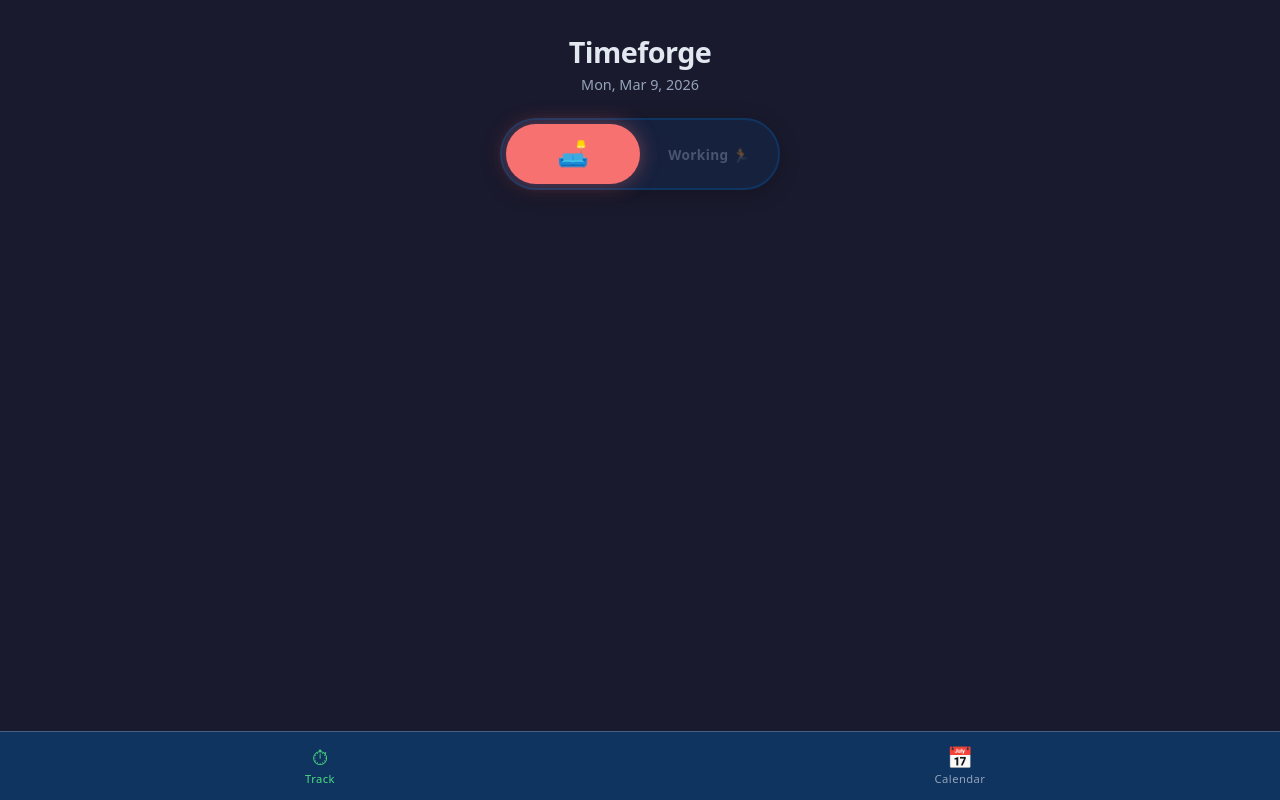
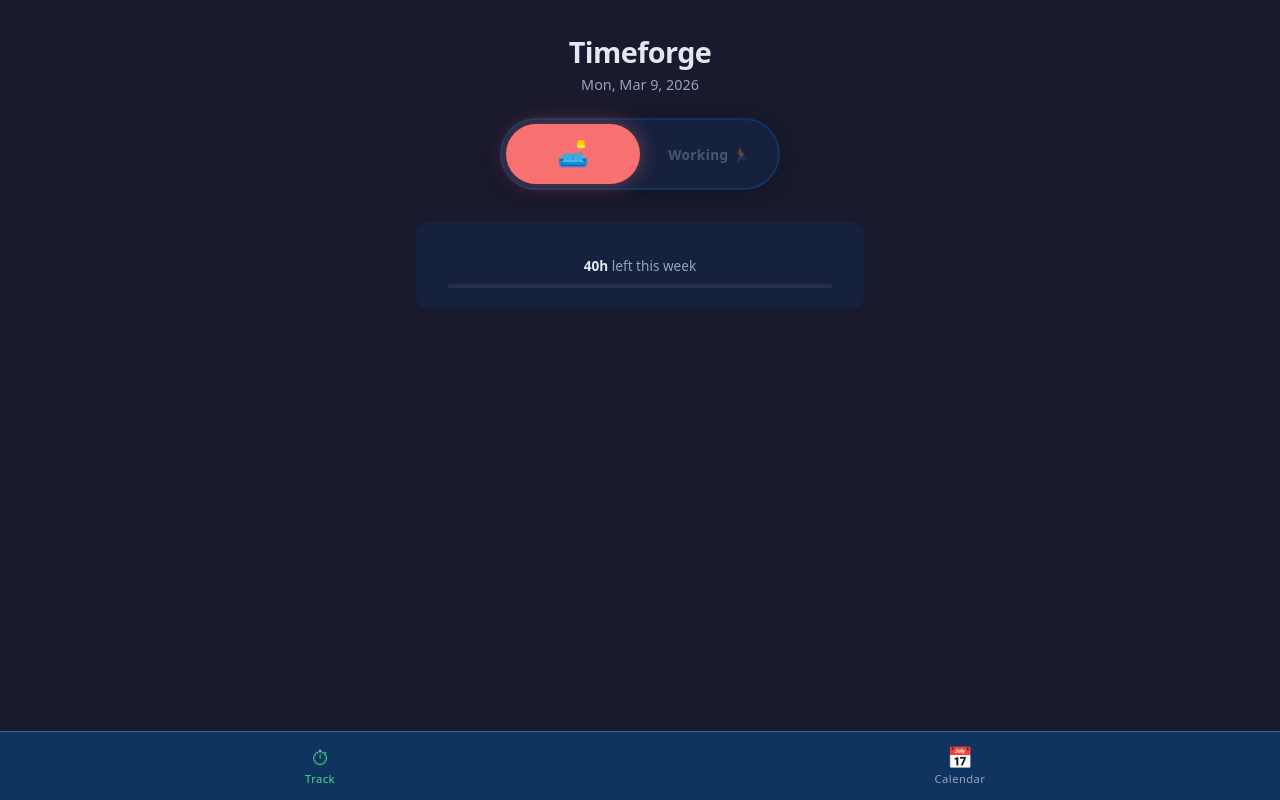
Before and after one commit to Hellorin/Timeforge, a React (Vite) app: page / in a window 1280 px wide. Built offline with nearby package versions, Linux system fonts and the light colour scheme.

Commit message:
Small improvements

```diff
--- a/src/App.jsx
+++ b/src/App.jsx
@@ -10,7 +10,7 @@ import CelebrationOverlay from './components/CelebrationOverlay'
 import { formatDateKey, isWeekend } from './utils/time'
 
 export default function App() {
-  const { isCheckedIn, checkIn, checkOut, todaySessions, todayKey, allDays, setDaySessions, daysOff, toggleDayOff, isTodayOff, setMilestoneCallback } = useTimeTracker()
+  const { isCheckedIn, checkIn, checkOut, todaySessions, todayKey, allDays, setDaySessions, daysOff, toggleDayOff, isTodayOff, setMilestoneCallback, weekTarget, weekTotalOtherDays } = useTimeTracker()
   const [view, setView] = useState('tracker')
   const [selectedDay, setSelectedDay] = useState(null)
   const [hoursFormat, setHoursFormat] = useState(() => localStorage.getItem('hoursFormat') || 'decimal')
@@ -56,7 +56,7 @@ export default function App() {
               isTodayOff={isTodayOff}
             />
             <LiveTimer isCheckedIn={isCheckedIn} todaySessions={todaySessions} />
-            <TodaySummary todaySessions={todaySessions} hoursFormat={hoursFormat} onToggleFormat={toggleHoursFormat} isTodayOff={isTodayOff} />
+            <TodaySummary todaySessions={todaySessions} hoursFormat={hoursFormat} onToggleFormat={toggleHoursFormat} isTodayOff={isTodayOff} weekTarget={weekTarget} weekTotalOtherDays={weekTotalOtherDays} />
             <HistoryList allDays={allDays} todayKey={todayKey} hoursFormat={hoursFormat} />
           </>
         ) : (
--- a/src/components/HistoryList.jsx
+++ b/src/components/HistoryList.jsx
@@ -18,8 +18,9 @@ function getWeekLabel(weekKey) {
 }
 
 function HistoryDay({ day, todayKey, hoursFormat }) {
-  const [expanded, setExpanded] = useState(false)
   const isToday = day.date === todayKey
+  const [expanded, setExpanded] = useState(isToday)
+  const hasActiveSession = day.sessions.some(s => s.checkOut === null)
 
   return (
     <li className="history-day">
@@ -30,6 +31,7 @@ function HistoryDay({ day, todayKey, hoursFormat }) {
       >
         <span className="history-date">
           {isToday ? 'Today' : formatDateKey(day.date)}
+          {hasActiveSession && <span className="session-live-dot" aria-label="session in progress" />}
         </span>
         <span className="history-total">{hoursFormat === 'hhmm' ? toHoursMinutes(day.totalMs) : day.totalDecimal}h</span>
         <span className="history-chevron">{expanded ? '▲' : '▼'}</span>
@@ -38,7 +40,7 @@ function HistoryDay({ day, todayKey, hoursFormat }) {
       {expanded && (
         <ul className="history-sessions">
           {day.sessions.map((session, i) => (
-            <li key={i} className="history-session">
+            <li key={i} className={`history-session${session.checkOut === null ? ' history-session--active' : ''}`}>
               <span>{formatTime(session.checkIn)}</span>
               <span className="session-arrow">→</span>
               <span>{session.checkOut ? formatTime(session.checkOut) : '...'}</span>
@@ -82,7 +84,7 @@ export default function HistoryList({ allDays, todayKey, hoursFormat }) {
   const currentMonthPrefix = todayKey.slice(0, 7)
   const currentWeekKey = getWeekKey(todayKey)
 
-  const historyDays = allDays.filter(d => d.date !== todayKey && d.date.startsWith(currentMonthPrefix) && !d.isOff)
+  const historyDays = allDays.filter(d => d.date.startsWith(currentMonthPrefix) && !d.isOff)
 
   const weekGroups = useMemo(() => {
     const groups = new Map()
--- a/src/components/TodaySummary.jsx
+++ b/src/components/TodaySummary.jsx
@@ -1,7 +1,16 @@
 import { useState, useEffect } from 'react'
 import { sumSessionsMs, toDecimalHours, toHoursMinutes } from '../utils/time'
 
-export default function TodaySummary({ todaySessions, hoursFormat, onToggleFormat, isTodayOff }) {
+function formatHoursLeft(decimalHours) {
+  const totalMinutes = Math.round(decimalHours * 60)
+  const h = Math.floor(totalMinutes / 60)
+  const m = totalMinutes % 60
+  if (h === 0) return `${m}m`
+  if (m === 0) return `${h}h`
+  return `${h}h ${m}m`
+}
+
+export default function TodaySummary({ todaySessions, hoursFormat, onToggleFormat, isTodayOff, weekTarget, weekTotalOtherDays }) {
   const [now, setNow] = useState(Date.now())
 
   const isCheckedIn = todaySessions.length > 0 && !todaySessions[todaySessions.length - 1].checkOut
@@ -13,14 +22,26 @@ export default function TodaySummary({ todaySessions, hoursFormat, onToggleForma
     return () => clearInterval(id)
   }, [isCheckedIn])
 
-  if (isTodayOff || todaySessions.length === 0) return null
+  const showDaily = !isTodayOff && todaySessions.length > 0
+  const showWeek = weekTarget > 0
 
-  const totalMs = sumSessionsMs(todaySessions, now)
+  if (!showDaily && !showWeek) return null
+
+  const totalMs = showDaily ? sumSessionsMs(todaySessions, now) : 0
   const displayTotal = hoursFormat === 'hhmm' ? toHoursMinutes(totalMs) : toDecimalHours(totalMs)
   const sessionCount = todaySessions.length
 
+  // Live week total = other days (static) + today's live contribution
+  const todayDecimal = isTodayOff ? 0 : toDecimalHours(totalMs)
+  const weekTotal = weekTotalOtherDays + todayDecimal
+  const weekRemaining = Math.max(0, weekTarget - weekTotal)
+  const weekDone = weekRemaining === 0
+  const weekPct = Math.min(100, weekTarget > 0 ? (weekTotal / weekTarget) * 100 : 0)
+
   return (
     <div className="today-summary">
+      {showDaily && (
+        <>
           <div className="today-total">{displayTotal}</div>
           <div className="today-label">
             hours today &middot; {sessionCount} session{sessionCount !== 1 ? 's' : ''}
@@ -28,6 +49,26 @@ export default function TodaySummary({ todaySessions, hoursFormat, onToggleForma
           <button className="format-toggle" onClick={onToggleFormat} title="Toggle hours format">
             {hoursFormat === 'decimal' ? '8:MM' : '8.25'}
           </button>
+        </>
+      )}
+
+      {showWeek && (
+        <div className={`week-remaining${showDaily ? ' week-remaining--with-separator' : ''}`}>
+          {weekDone ? (
+            <span className="week-remaining__done">Week complete!</span>
+          ) : (
+            <span className="week-remaining__label">
+              <strong>{formatHoursLeft(weekRemaining)}</strong> left this week
+            </span>
+          )}
+          <div className="week-bar-track">
+            <div
+              className={`week-bar-fill${weekDone ? ' week-bar-fill--done' : ''}`}
+              style={{ width: `${weekPct}%` }}
+            />
+          </div>
+        </div>
+      )}
     </div>
   )
 }
--- a/src/hooks/useTimeTracker.js
+++ b/src/hooks/useTimeTracker.js
@@ -1,5 +1,9 @@
 import { useState, useCallback, useRef } from 'react'
 import { getTodayKey, sumSessionsMs, toDecimalHours, isWeekend, getWeekDays, computeWeekProgress } from '../utils/time'
+
+function toKey(date) {
+  return `${date.getFullYear()}-${String(date.getMonth() + 1).padStart(2, '0')}-${String(date.getDate()).padStart(2, '0')}`
+}
 
 const STORAGE_KEY = 'timeforge'
 
@@ -120,6 +124,18 @@ export function useTimeTracker() {
 
   const setMilestoneCallback = useCallback((fn) => { milestoneCallbackRef.current = fn }, [])
 
+  // Week progress (live portion from today is added in TodaySummary)
+  const weekDays = getWeekDays()
+  const weekdays = weekDays.slice(0, 5)
+  const daysOffCount = weekdays.filter(d => data.daysOff[toKey(d)]).length
+  const weekTarget = (5 - daysOffCount) * 8
+  const weekTotalOtherDays = weekDays.reduce((sum, date) => {
+    const key = toKey(date)
+    if (key === todayKey || data.daysOff[key] || isWeekend(key)) return sum
+    const sessions = data.days[key] || []
+    return sum + toDecimalHours(sumSessionsMs(sessions))
+  }, 0)
+
   return {
     isCheckedIn,
     checkIn,
@@ -131,6 +147,8 @@ export function useTimeTracker() {
     daysOff: data.daysOff,
     toggleDayOff,
     isTodayOff,
-    setMilestoneCallback
+    setMilestoneCallback,
+    weekTarget,
+    weekTotalOtherDays,
   }
 }
--- a/src/index.css
+++ b/src/index.css
@@ -268,6 +268,53 @@ body {
   border-color: var(--text-muted);
 }
 
+/* ─── Week Remaining ────────────────────────────────────────────────────── */
+.week-remaining {
+  margin-top: 0.75rem;
+  text-align: center;
+}
+
+.week-remaining--with-separator {
+  padding-top: 0.75rem;
+  border-top: 1px solid rgba(128, 128, 128, 0.15);
+}
+
+.week-remaining__label {
+  font-size: 0.85rem;
+  color: var(--text-muted);
+}
+
+.week-remaining__label strong {
+  color: var(--text);
+  font-weight: 700;
+}
+
+.week-remaining__done {
+  font-size: 0.85rem;
+  font-weight: 700;
+  color: var(--accent-in);
+}
+
+.week-bar-track {
+  width: 100%;
+  height: 4px;
+  background: rgba(128, 128, 128, 0.15);
+  border-radius: 2px;
+  margin-top: 0.5rem;
+  overflow: hidden;
+}
+
+.week-bar-fill {
+  height: 100%;
+  border-radius: 2px;
+  background: var(--accent-in);
+  transition: width 1s ease;
+}
+
+.week-bar-fill--done {
+  background: var(--accent-in);
+}
+
 /* ─── History ───────────────────────────────────────────────────────────── */
 .history-section {
   width: 100%;
@@ -409,6 +456,21 @@ body {
 .session-arrow {
   color: var(--text-muted);
   opacity: 0.5;
+}
+
+.session-live-dot {
+  display: inline-block;
+  width: 6px;
+  height: 6px;
+  border-radius: 50%;
+  background: var(--accent-in);
+  margin-left: 0.4rem;
+  vertical-align: middle;
+  animation: pulse 1.2s ease-in-out infinite alternate;
+}
+
+.history-session--active {
+  color: var(--text);
 }
 
 /* ─── Tab Bar ───────────────────────────────────────────────────────────── */
```
Lines whose indentation alone changed are shown as unchanged.
